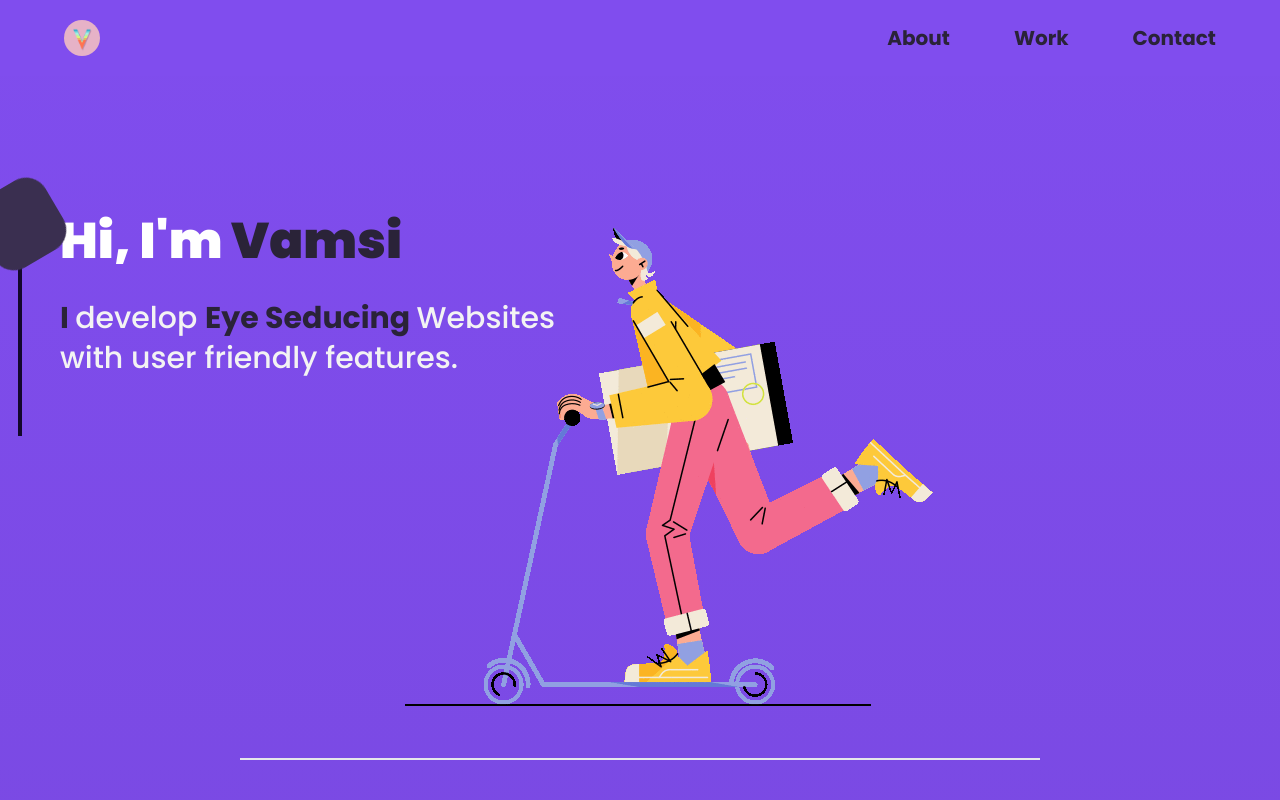
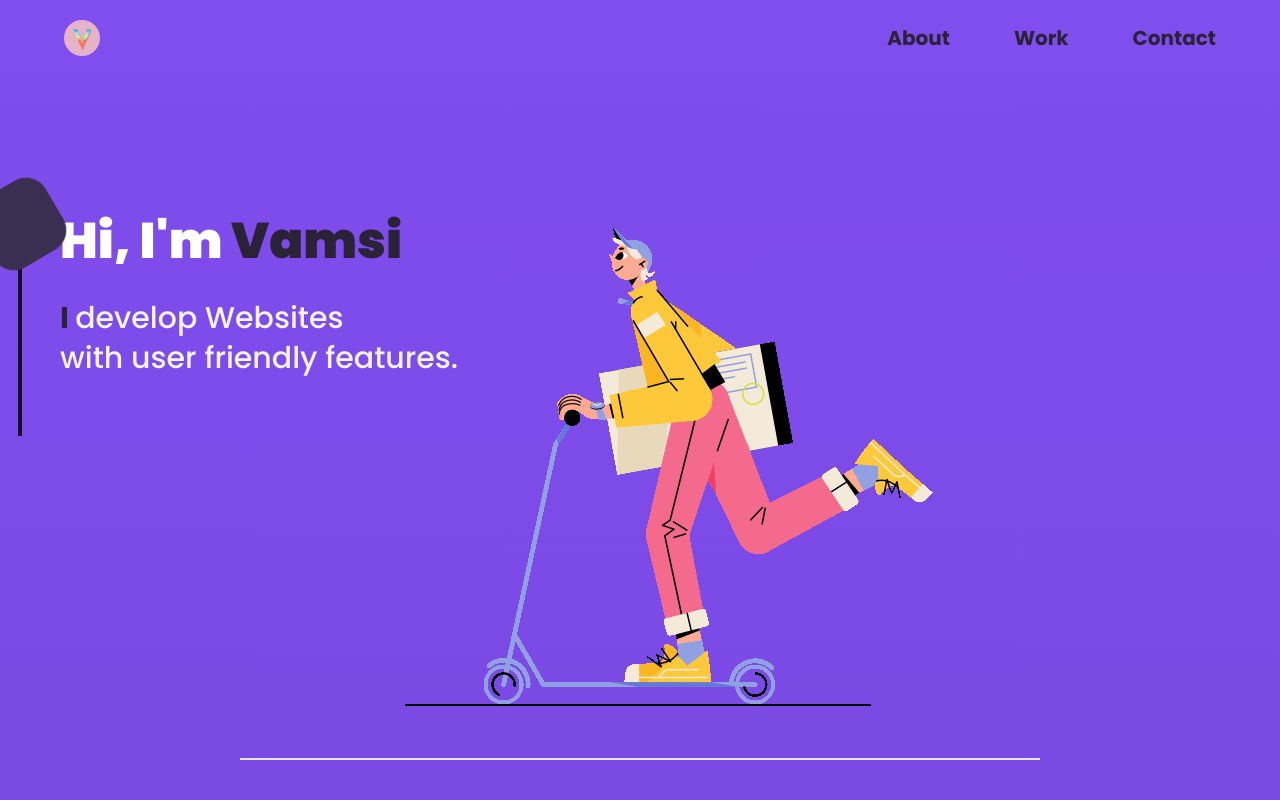
Before and after one commit to ravisaisumeeth/portfolio, a React (Vite) app: page / in a window 1280 px wide. Shown: the top 800 px of the page. Built offline with nearby package versions, Linux system fonts and the light colour scheme.

Commit message:
website changes

```diff
--- a/src/components/Hero.jsx
+++ b/src/components/Hero.jsx
@@ -38,7 +38,7 @@ const Hero = () => {
 
           <p className={`${styles.heroSubText}
             mt-2 text-[30px] text-white-100 text_shadows`}>
-              <span className="text-[#2a2338] font-bold ">I </span> develop <span className="text-[#2a2338] font-bold"> Eye Seducing </span> Websites
+              <span className="text-[#2a2338] font-bold ">I </span> develop Websites
                <br className="sm:block " />
               with user friendly features.
             </p>
--- a/src/constants/index.js
+++ b/src/constants/index.js
@@ -253,7 +253,7 @@ import {
         },
       ],
       image: personal,
-      source_code_link: "http://localhost:5173/",
+      source_code_link: "https://vamsikrishnayarragunta.netlify.app/",
       minImg: github,
     }
   ];
```
